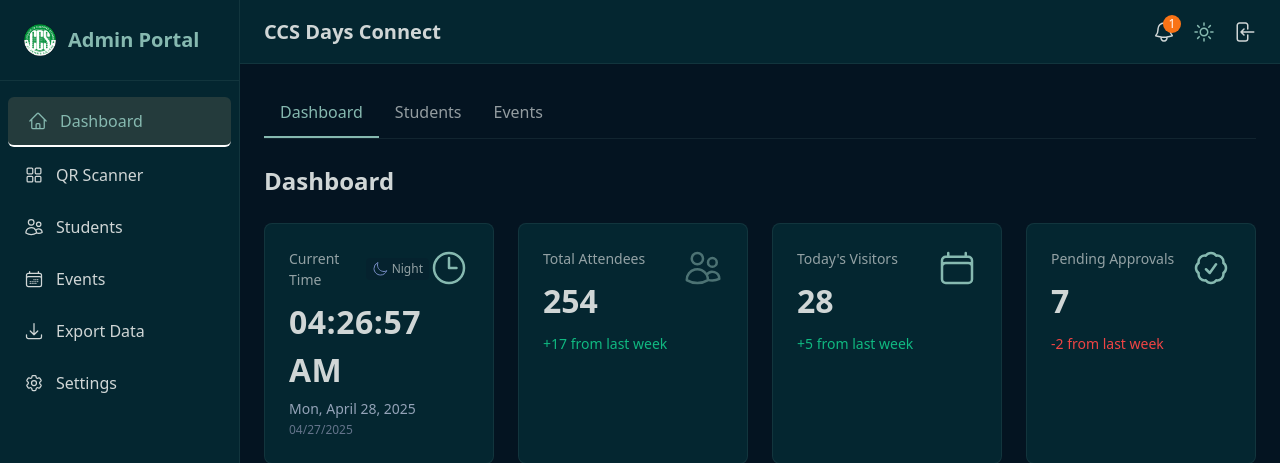
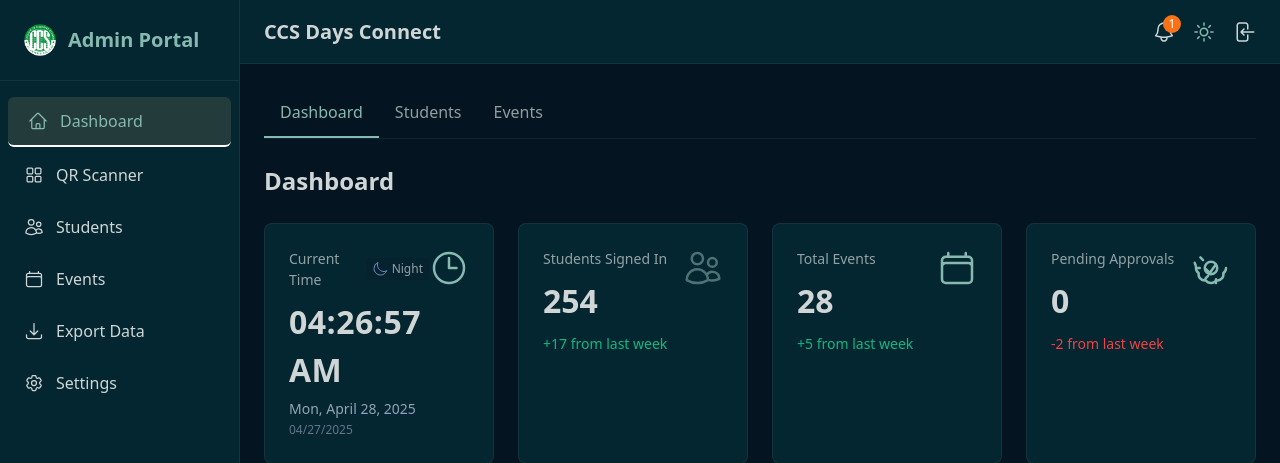
Before and after one commit to markjordanugtongspc/spc_ccs_days_portal, a PHP site: page /pages/dashboard.php in a window 1280 px wide. Shown: the top 463 px of the page. Run offline with PHP 8.4, Linux system fonts and the light colour scheme; the visitor is signed in with stand-in values (Sample User, id 1); data that the repository does not hold is empty; some libraries are stand-ins or nearby versions.

Commit message:
Dnyamic Dashboard Counts
Title itself

```diff
--- a/CCSDays/js/dashboard.js
+++ b/CCSDays/js/dashboard.js
@@ -6,6 +6,20 @@ document.addEventListener('DOMContentLoaded', function () {
     }
     // Initialize quick action buttons (includes Approve Events handler)
     setupQuickActionButtons();
+    // Dynamic pending approvals count
+    function refreshPendingApprovalsCount() {
+        fetch('../includes/api/events_api.php?status=pending')
+            .then(response => response.json())
+            .then(data => {
+                if (data.success && data.data) {
+                    const elem = document.getElementById('pendingApprovalsCount');
+                    if (elem) elem.textContent = data.data.length;
+                }
+            })
+            .catch(error => console.error('Error fetching pending approvals count:', error));
+    }
+    // Initial load of pending count
+    refreshPendingApprovalsCount();
     // Form elements
     const loginForm = document.getElementById('loginForm');
     const emailInput = document.getElementById('email');
@@ -460,6 +474,8 @@ document.addEventListener('DOMContentLoaded', function () {
                                     });
                                     // Refresh events table
                                     loadEventsContent();
+                                    // Refresh pending approvals count
+                                    refreshPendingApprovalsCount();
                                 } else {
                                     CCSModal.show({
                                         icon: 'error',
--- a/CCSDays/pages/dashboard.php
+++ b/CCSDays/pages/dashboard.php
@@ -66,7 +66,7 @@ $userInitials = strtoupper(substr($userName, 0, 1)) . (strpos($userName, ' ') !=
 				</a>
 				<a href="events.php" class="sidebar-link">
 					<svg xmlns="http://www.w3.org/2000/svg" fill="none" viewBox="0 0 24 24" stroke-width="1.5" stroke="currentColor" class="w-5 h-5 icon">
-						<path stroke-linecap="round" stroke-linejoin="round" d="M6.75 3v2.25M17.25 3v2.25M3 18.75V7.5a2.25 2.25 0 012.25-2.25h13.5A2.25 2.25 0 0121 7.5v11.25m-18 0A2.25 2.25 0 005.25 21h13.5A2.25 2.25 0 0021 18.75m-18 0v-7.5A2.25 2.25 0 015.25 9h13.5A2.25 2.25 0 0121 11.25v7.5m-9-6h.008v.008H12v-.008zM12 15h.008v.008H12V15zm0 2.25h.008v.008H12v-.008zM9.75 15h.008v.008H9.75V15zm0 2.25h.008v.008H9.75v-.008zM7.5 15h.008v.008H7.5V15zm0 2.25h.008v.008H7.5v-.008zm6.75-4.5h.008v.008h-.008v-.008zm0 2.25h.008v.008h-.008v-.008zm0 2.25h.008v.008h-.008v-.008zm2.25-4.5h.008v.008H16.5v-.008zm0 2.25h.008H16.5V15z" />
+						<path stroke-linecap="round" stroke-linejoin="round" d="M6.75 3v2.25M17.25 3v2.25M3 18.75V7.5a2.25 2.25 0 012.25-2.25h13.5A2.25 2.25 0 0121 7.5v11.25m-18 0A2.25 2.25 0 005.25 21h13.5A2.25 2.25 0 0021 18.75m-18 0v-7.5A2.25 2.25 0 015.25 9h13.5A2.25 2.25 0 0121 11.25v7.5" />
 					</svg>
 					Events
 				</a>
@@ -78,7 +78,7 @@ $userInitials = strtoupper(substr($userName, 0, 1)) . (strpos($userName, ' ') !=
 				</a>
 				<a href="#" class="sidebar-link">
 					<svg xmlns="http://www.w3.org/2000/svg" fill="none" viewBox="0 0 24 24" stroke-width="1.5" stroke="currentColor" class="w-5 h-5 icon">
-						<path stroke-linecap="round" stroke-linejoin="round" d="M9.594 3.94c.09-.542.56-.94 1.11-.94h2.593c.55 0 1.02.398 1.11.94l.213 1.281c.063.374.313.686.645.87.074.04.147.083.22.127.324.196.72.257 1.075.124l1.217-.456a1.125 1.125 0 011.37.49l1.296 2.247a1.125 1.125 0 01-.26 1.431l-1.003.827c-.293.24-.438.613-.431.992a6.759 6.759 0 010 .255c-.007.378.138.75.43.99l1.005.828c.424.35.534.954.26 1.43l-1.298 2.247a1.125 1.125 0 01-1.369.491l-1.217-.456c-.355-.133-.75-.072-1.076.124a6.57 6.57 0 01-.22.128c-.331.183-.581.495-.644.869l-.213 1.28c-.09.543-.56.941-1.11.941h-2.594c-.55 0-1.02-.398-1.11-.94l-.213-1.281c-.062-.374-.312-.686-.644-.87a6.52 6.52 0 01-.22-.127c-.325-.196-.72-.257-1.076-.124l-1.217.456a1.125 1.125 0 01-1.369-.49l-1.297-2.247a1.125 1.125 0 01.26-1.431l1.004-.827c.292-.24.437-.613.43-.992a6.932 6.932 0 010-.255c.007-.378-.138-.75-.43-.99l-1.004-.828a1.125 1.125 0 01-.26-1.43l1.297-2.247a1.125 1.125 0 011.37-.491l1.216.456c.356.133.751.072 1.076-.124.072-.044.146-.087.22-.128.332-.183.582-.495.644-.869l.214-1.281z" />
+						<path stroke-linecap="round" stroke-linejoin="round" d="M9.594 3.94c.09-.542.56-.94 1.11-.94h2.593c.55 0 1.02.398 1.11.94l.213 1.281c.063.374.313.686.645.87.074.04.147.083.22.127.324.196.72.257 1.075.124l1.217-.456a1.125 1.125 0 011.37.49l1.296 2.247a1.125 1.125 0 01-.26 1.431l-1.003.827c-.293.24-.438.613-.431.992a6.759 6.759 0 010 .255c-.007.378.138.75.43.99l1.005.828c.424.35.534.954.26 1.43l-1.298 2.247a1.125 1.125 0 01-1.369.491l-1.217-.456c-.355-.133-.75-.072-1.076.124a6.57 6.57 0 01-.22.128c-.331.183-.581.495-.644.869l-.213 1.28c-.09.543-.56.941-1.11.941h-2.594c-.55 0-1.02-.398-1.11-.94l-.213-1.281c-.062-.374-.312-.686-.644-.87a6.52 6.52 0 01-.22-.127c-.325-.196-.72-.257-1.076-.124l-1.217.456a1.125 1.125 0 01-1.369-.49l-1.297-2.247a1.125 1.125 0 01.26-1.431l1.004-.827c.292-.24.437-.613.431-.992a6.932 6.932 0 010-.255c.007-.378-.138-.75-.43-.99l-1.004-.828a1.125 1.125 0 01-.26-1.43l1.297-2.247a1.125 1.125 0 011.37-.491l1.216.456c.356.133.751.072 1.076-.124.072-.044.146-.087.22-.128.332-.183.582-.495.644-.869l.214-1.28z" />
 						<path stroke-linecap="round" stroke-linejoin="round" d="M15 12a3 3 0 11-6 0 3 3 0 016 0z" />
 					</svg>
 					Settings
@@ -161,8 +161,8 @@ $userInitials = strtoupper(substr($userName, 0, 1)) . (strpos($userName, ' ') !=
 							<div class="stat-card">
 								<div class="flex justify-between">
 									<div>
-										<div class="stat-title">Total Attendees</div>
-										<div class="stat-value">254</div>
+										<div class="stat-title">Students Signed In</div>
+										<div class="stat-value" id="studentsSignedInCount">254</div>
 										<div class="stat-change positive">+17 from last week</div>
 									</div>
 									<div class="card-icon text-teal">
@@ -176,8 +176,8 @@ $userInitials = strtoupper(substr($userName, 0, 1)) . (strpos($userName, ' ') !=
 							<div class="stat-card">
 								<div class="flex justify-between">
 									<div>
-										<div class="stat-title">Today's Visitors</div>
-										<div class="stat-value">28</div>
+										<div class="stat-title">Total Events</div>
+										<div class="stat-value" id="totalEventsCount">28</div>
 										<div class="stat-change positive">+5 from last week</div>
 									</div>
 									<div class="card-icon">
@@ -192,12 +192,12 @@ $userInitials = strtoupper(substr($userName, 0, 1)) . (strpos($userName, ' ') !=
 								<div class="flex justify-between">
 									<div>
 										<div class="stat-title">Pending Approvals</div>
-										<div class="stat-value">7</div>
+										<div class="stat-value" id="pendingApprovalsCount">7</div>
 										<div class="stat-change negative">-2 from last week</div>
 									</div>
 									<div class="card-icon">
 										<svg xmlns="http://www.w3.org/2000/svg" fill="none" viewBox="0 0 24 24" stroke-width="1.5" stroke="currentColor" class="w-10 h-10 text-teal-light">
-											<path stroke-linecap="round" stroke-linejoin="round" d="M9 12.75L11.25 15 15 9.75M21 12c0 1.268-.63 2.39-1.593 3.068a3.745 3.745 0 01-1.043 3.296 3.745 3.745 0 01-3.296 1.043A3.745 3.745 0 0112 21c-1.268 0-2.39-.63-3.068-1.593a3.746 3.746 0 01-3.296-1.043 3.745 3.745 0 01-1.043-3.296A3.745 3.745 0 013 12c0-1.268.63-2.39 1.593-3.068a3.745 3.745 0 011.043-3.296 3.746 3.746 0 013.296-1.043A3.746 3.746 0 0112 3c1.268 0 2.39.63 3.068 1.593a3.746 3.746 0 013.296 1.043 3.746 3.746 0 011.043 3.296A3.745 3.745 0 0121 12z" />
+											<path stroke-linecap="round" stroke-linejoin="round" d="M9 12.75L11.25 15 15 9.75M21 12c0 1.268-.63 2.39-1.593 3.068a3.745 3.745 0 01-1.043 3.296 3.745 3.745 0 01-3.296 1.043A3.745 3.745 0 0112 21c-1.268 0-2.39-.63-3.068-1.593a3.746 3.746 0 01-3.296-1.043 3.745 3.745 0 01-1.043-3.296A3.745 3.745 0 013 12c0-1.113-.285-2.16-.786-3.07M15 18.75V21m-4.773-4.227-1.591 1.591M5.25 12H3m4.227-4.773L5.636 5.636M15.75 12a3.75 3.75 0 1 1-7.5 0 3.75 3.75 0 0 1 7.5 0Z" />
 										</svg>
 									</div>
 								</div>
```
